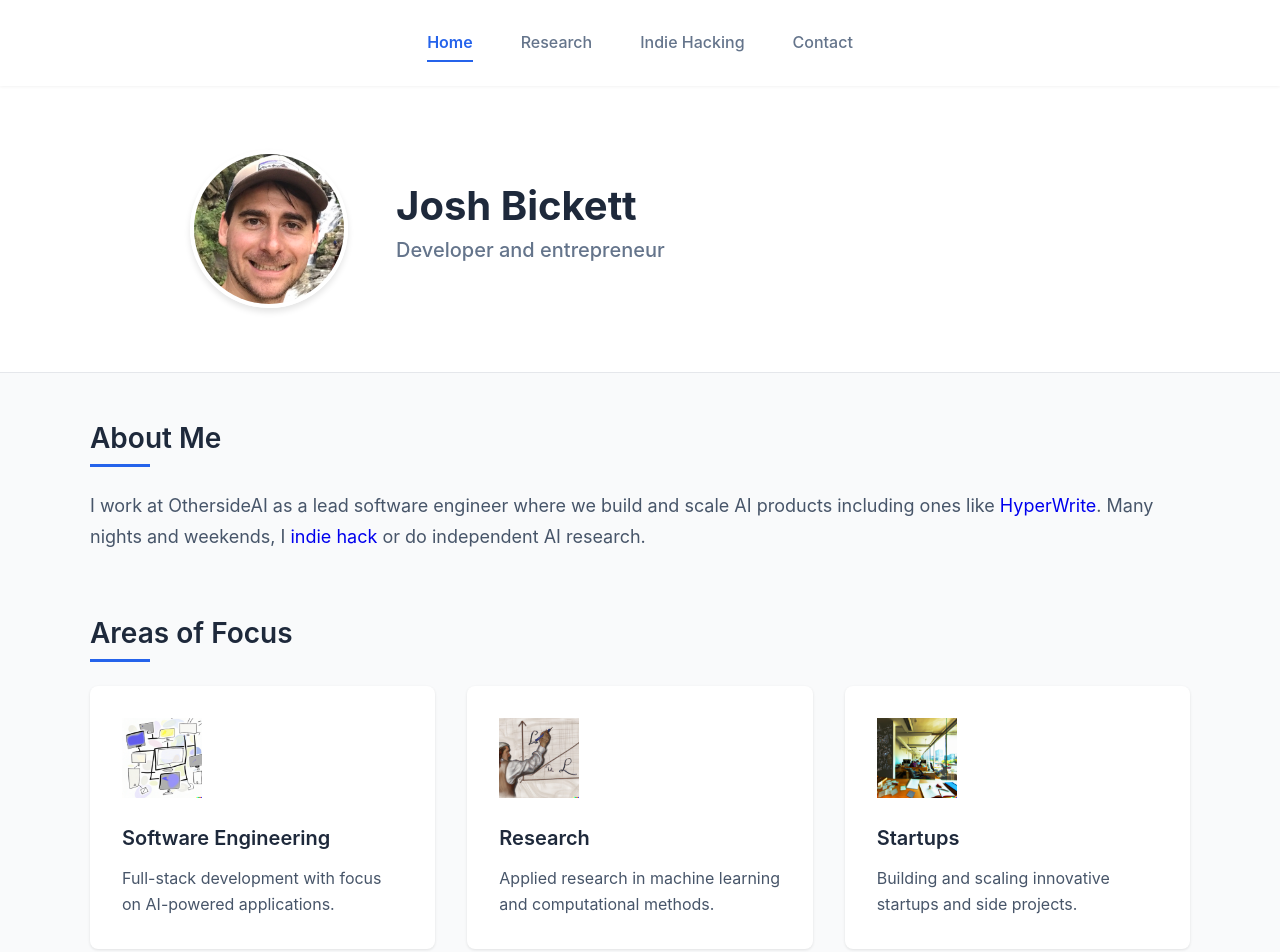
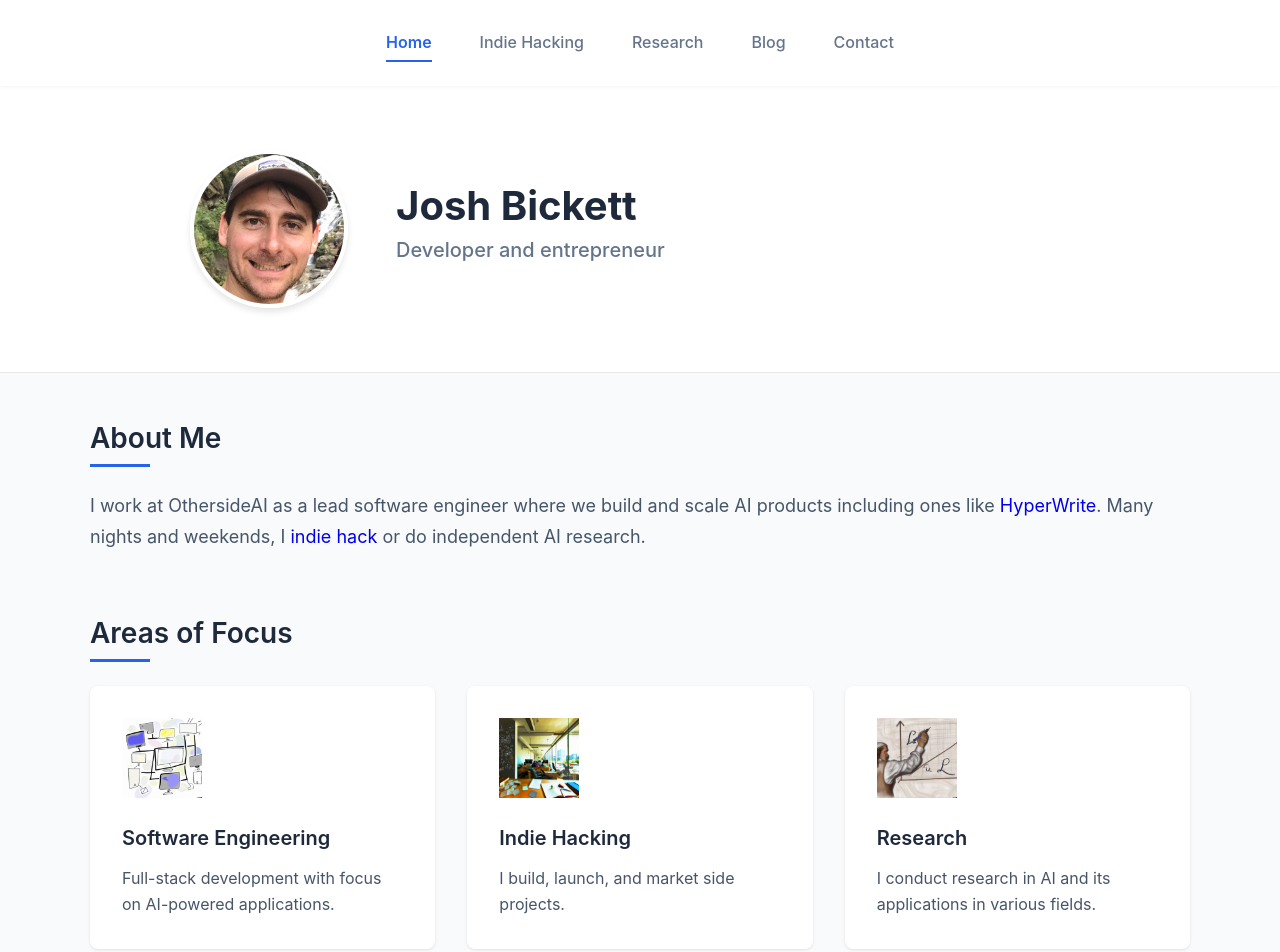
Before and after one commit to joshbickett/bickett.ai, a React (Create React App) app: page / in a window 1280 px wide. Shown: the top 952 px of the page. Built offline with nearby package versions, Linux system fonts and the light colour scheme.

Commit message:
minor changes

```diff
--- a/src/pages/About.js
+++ b/src/pages/About.js
@@ -15,8 +15,9 @@ export const About = () => {
     <PageContainer>
       <NavigationBar active="Home" isMobile={isMobile}>
         <NavItem active>Home</NavItem>
+        <NavItem>Indie Hacking</NavItem>
         <NavItem>Research</NavItem>
-        <NavItem>Indie Hacking</NavItem>
+        <NavItem>Blog</NavItem>
         <NavItem>Contact</NavItem>
       </NavigationBar>
 
@@ -73,23 +74,22 @@ export const About = () => {
             </ExpertiseCard>
             <ExpertiseCard>
               <ExpertiseIcon
+                src={startupImage || "/placeholder.svg?height=80&width=80"}
+                alt="Startups"
+              />
+              <ExpertiseTitle>Indie Hacking</ExpertiseTitle>
+              <ExpertiseDescription>
+                I build, launch, and market side projects.
+              </ExpertiseDescription>
+            </ExpertiseCard>
+            <ExpertiseCard>
+              <ExpertiseIcon
                 src={scienceImg || "/placeholder.svg?height=80&width=80"}
                 alt="Science"
               />
               <ExpertiseTitle>Research</ExpertiseTitle>
               <ExpertiseDescription>
-                Applied research in machine learning and computational methods.
-              </ExpertiseDescription>
-            </ExpertiseCard>
-
-            <ExpertiseCard>
-              <ExpertiseIcon
-                src={startupImage || "/placeholder.svg?height=80&width=80"}
-                alt="Startups"
-              />
-              <ExpertiseTitle>Startups</ExpertiseTitle>
-              <ExpertiseDescription>
-                Building and scaling innovative startups and side projects.
+                I conduct research in AI and its applications in various fields.
               </ExpertiseDescription>
             </ExpertiseCard>
           </ExpertiseGrid>
```
